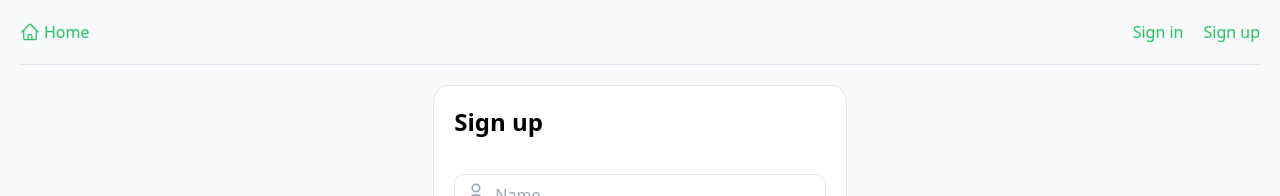
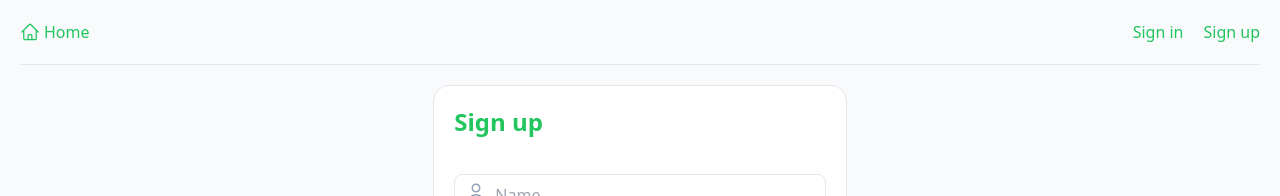
Before and after one commit to biletweb/jwt-vue-frontend, a Vue app: page /auth/signup in a window 1280 px wide. Shown: the top 196 px of the page. Built offline with nearby package versions, Linux system fonts and the light colour scheme.

Commit message:
Changed the color of the name of the registration and authorization forms

```diff
--- a/src/views/Auth/Signin.vue
+++ b/src/views/Auth/Signin.vue
@@ -3,7 +3,7 @@
   <div class="flex justify-center">
     <div class="w-4/12 rounded-2xl border bg-white p-5">
       <div class="flex flex-col gap-5">
-        <h1 class="mb-4 text-2xl font-bold">Sign in</h1>
+        <h1 class="mb-4 text-2xl font-bold text-green-500">Sign in</h1>
         <div
           v-if="authStore.error"
           class="mb-5 rounded-r-lg border-l-4 border-yellow-500 bg-amber-100 p-5 text-yellow-700"
--- a/src/views/Auth/Signup.vue
+++ b/src/views/Auth/Signup.vue
@@ -3,7 +3,7 @@
   <div class="flex justify-center">
     <div class="w-4/12 rounded-2xl border bg-white p-5">
       <div class="flex flex-col gap-5">
-        <h1 class="mb-4 text-2xl font-bold">Sign up</h1>
+        <h1 class="mb-4 text-2xl font-bold text-green-500">Sign up</h1>
         <div
           v-if="authStore.error"
           class="mb-5 rounded-r-lg border-l-4 border-yellow-500 bg-amber-100 p-5 text-yellow-700"
```
